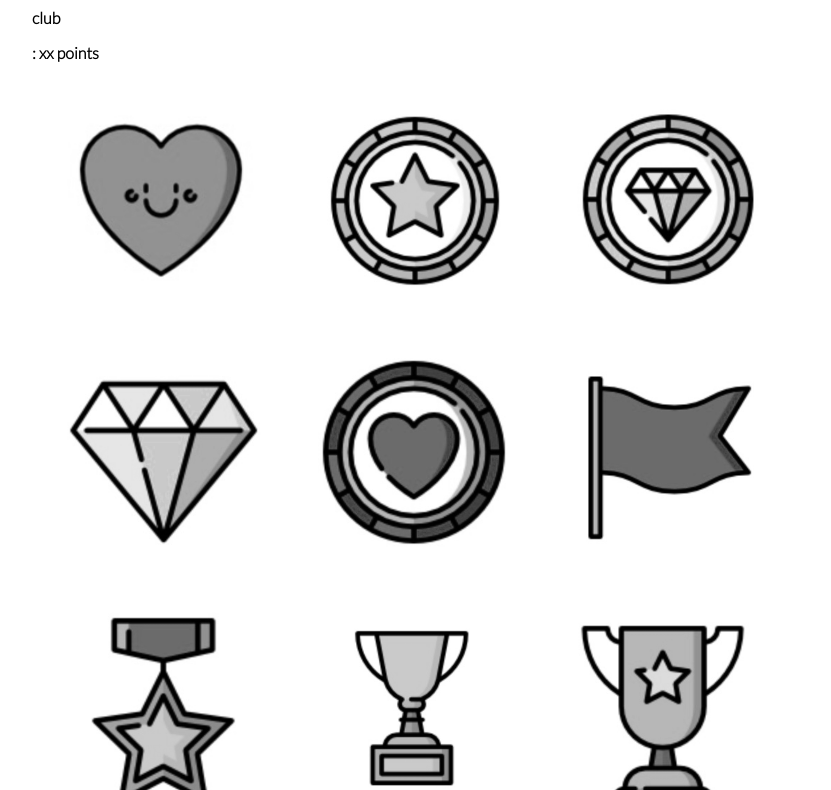
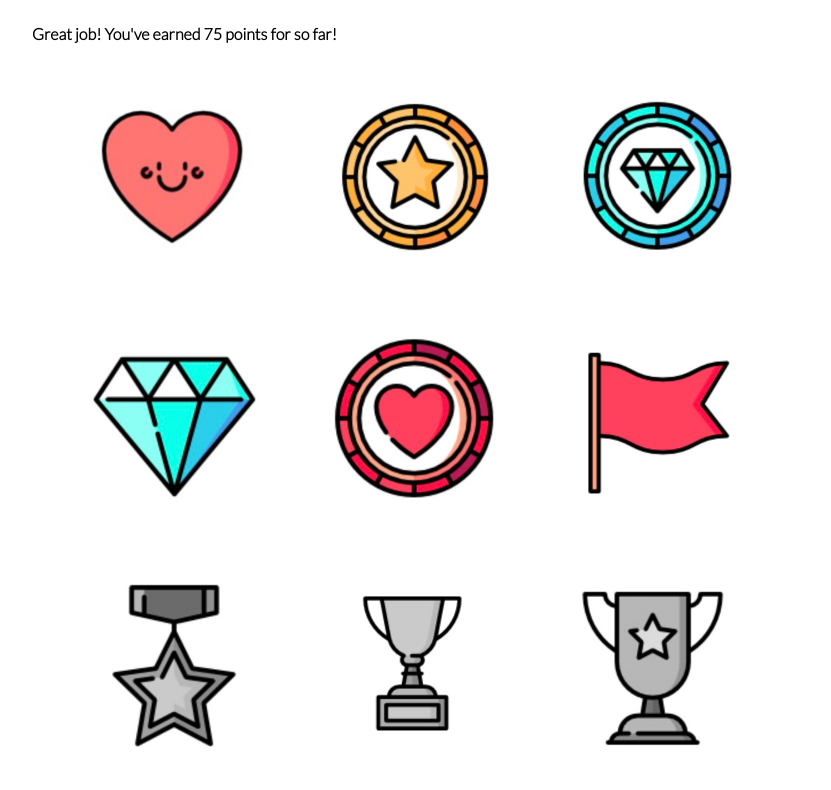
Before and after one commit to BeckiW/Fitness-App, a React app in the folder code/: page /badges in a window 1280 px wide. Shown: the part 224-1014 px from the top of the page, without its empty margins (224-1055 px from the left). Built offline with nearby package versions, Linux system fonts and the light colour scheme.

Commit message:
Show badge colour depending on points earned so far

```diff
--- a/code/src/components/Clubs/index.js
+++ b/code/src/components/Clubs/index.js
@@ -70,7 +70,7 @@ class Clubs extends React.Component {
             <br />
             <Link to="/stats">View stats page <i class="fas fa-arrow-right"></i></Link>
             <br />
-            <Link to="/badges">View your points <i class="fas fa-arrow-right"></i></Link>
+            <Link to="/badges">View your badges <i class="fas fa-arrow-right"></i></Link>
           </div>
         </div>
         <h1>Choose your Club</h1>
--- a/code/src/components/activity/index.js
+++ b/code/src/components/activity/index.js
@@ -36,7 +36,7 @@ class Activity extends React.Component {
           <div className="vertical-navigation">
             <Link to="/stats">View stats page <i class="fas fa-arrow-right"></i></Link>
             <br />
-            <Link to="/badges">View your points <i class="fas fa-arrow-right"></i></Link>
+            <Link to="/badges">View your badges <i class="fas fa-arrow-right"></i></Link>
           </div>
         </div>
         <h2>{this.club}</h2>
--- a/code/src/components/badges/index.js
+++ b/code/src/components/badges/index.js
@@ -4,9 +4,69 @@ import 'react-day-picker/lib/style.css'
 
 class Badges extends React.Component {
 
-    club = localStorage.getItem("Club id")
+  club = localStorage.getItem("Club id")
+
+  pointsData = 75
+
+  componentWillMount() {
+    let styleName1 = ""
+    if (this.pointsData > 10) {
+      this.styleName1 = "completed"
+    } else {
+      this.styleName1 = "badge"
+    }
+    let styleName2 = ""
+    if (this.pointsData > 25) {
+      this.styleName2 = "completed"
+    } else {
+      this.styleName2 = "badge"
+    }
+    let styleName3 = ""
+    if (this.pointsData > 45) {
+      this.styleName3 = "completed"
+    } else {
+      this.styleName3 = "badge"
+    }
+    let styleName4 = ""
+    if (this.pointsData > 50) {
+      this.styleName4 = "completed"
+    } else {
+      this.styleName4 = "badge"
+    }
+    let styleName5 = ""
+    if (this.pointsData > 65) {
+      this.styleName5 = "completed"
+    } else {
+      this.styleName5 = "badge"
+    }
+    let styleName6 = ""
+    if (this.pointsData > 70) {
+      this.styleName6 = "completed"
+    } else {
+      this.styleName6 = "badge"
+    }
+    let styleName7 = ""
+    if (this.pointsData > 90) {
+      this.styleName7 = "completed"
+    } else {
+      this.styleName7 = "badge"
+    }
+    let styleName8 = ""
+    if (this.pointsData > 100) {
+      this.styleName8 = "completed"
+    } else {
+      this.styleName8 = "badge"
+    }
+    let styleName9 = ""
+    if (this.pointsData > 110) {
+      this.styleName9 = "completed"
+    } else {
+      this.styleName9 = "badge"
+    }
+  }
 
   render() {
+    console.log(this.styleName1)
     return (
       <div>
         <div className="navigation">
@@ -20,34 +80,33 @@ class Badges extends React.Component {
         </div>
         <h2>{this.club}</h2>
         <h1>Your points and badges</h1>
-        //forEach club in state print out the number of points earned for that club
-        <p>{this.club}: xx points</p>
+        <p>Great job! You've earned {this.pointsData} points for {this.club} so far!</p>
         <div className="badgesContainer">
-          <div className="badge">
+          <div className={this.styleName1} >
             <img src="./images/badge-heart.jpg" alt="heart-badge" />
           </div>
-          <div className="badge">
+          <div className={this.styleName2}>
             <img src="./images/badge-star.jpg" alt="star-badge" />
           </div>
-          <div className="badge">
+          <div className={this.styleName3}>
             <img src="./images/badge-diamond.jpg" alt="diamond-badge" />
           </div>
-          <div className="badge">
+          <div className={this.styleName4}>
             <img src="./images/badge-diamond2.jpg" alt="diamond-badge" />
           </div>
-          <div className="badge">
+          <div className={this.styleName5}>
             <img src="./images/badge-heart2.jpg" alt="heart-badge" />
           </div>
-          <div className="badge">
+          <div className={this.styleName6}>
             <img src="./images/badge-flag.jpg" alt="flag-badge" />
           </div>
-          <div className="badge">
+          <div className={this.styleName7}>
             <img src="./images/badge-medal.jpg" alt="medal-badge" />
           </div>
-          <div className="badge">
+          <div className={this.styleName8}>
             <img src="./images/badge-trophy.jpg" alt="trophy-badge" />
           </div>
-          <div className="badge">
+          <div className={this.styleName9}>
             <img src="./images/badge-trophy2.jpg" alt="trophy-badge" />
           </div>
         </div>
--- a/code/src/components/stats/index.js
+++ b/code/src/components/stats/index.js
@@ -17,7 +17,7 @@ class Stats extends React.Component {
           <div className="vertical-navigation">
             <Link to="/activity">Add an activity <i class="fas fa-arrow-right"></i></Link>
             <br />
-            <Link to="/badges">View your points <i class="fas fa-arrow-right"></i></Link>
+            <Link to="/badges">View your badges <i class="fas fa-arrow-right"></i></Link>
           </div>
         </div>
         <h2>{this.club}</h2>
--- a/code/src/index.scss
+++ b/code/src/index.scss
@@ -66,15 +66,21 @@ h2 {
   flex-flow: row wrap;
   justify-content: center;
   .badge {
-    width: 30%;
+    width: 25%;
     min-width: 200px;
-    padding: 10px;
+    padding: 20px;
     filter: grayscale(100%);
     img {
       width: 100%;
     }
-    .completed {
-      filter: grayscale(0%);
+  }
+  .completed {
+    width: 25%;
+    min-width: 200px;
+    padding: 20px;
+    filter: grayscale(0%);
+    img {
+      width: 100%;
     }
   }
 }
```
